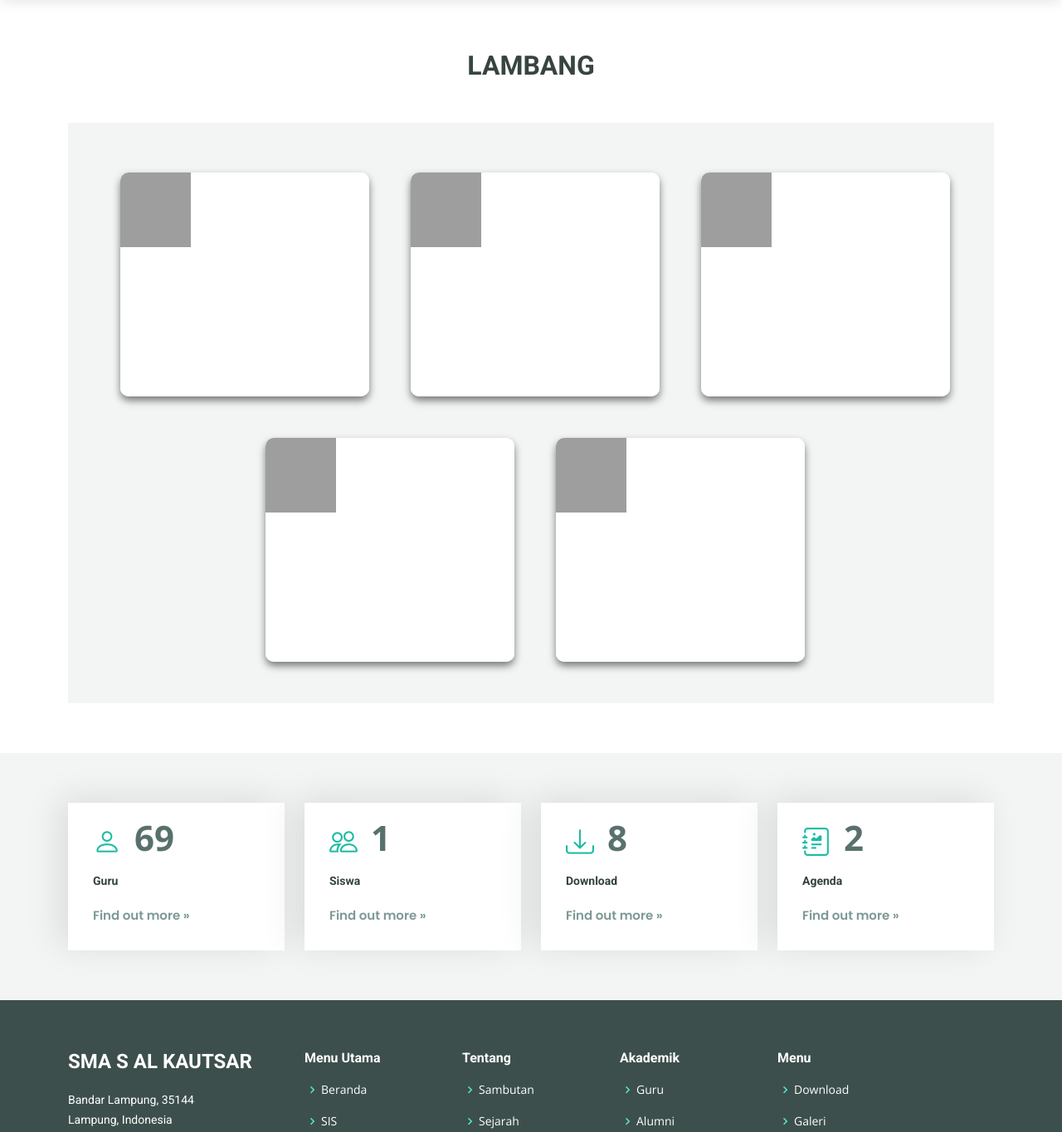
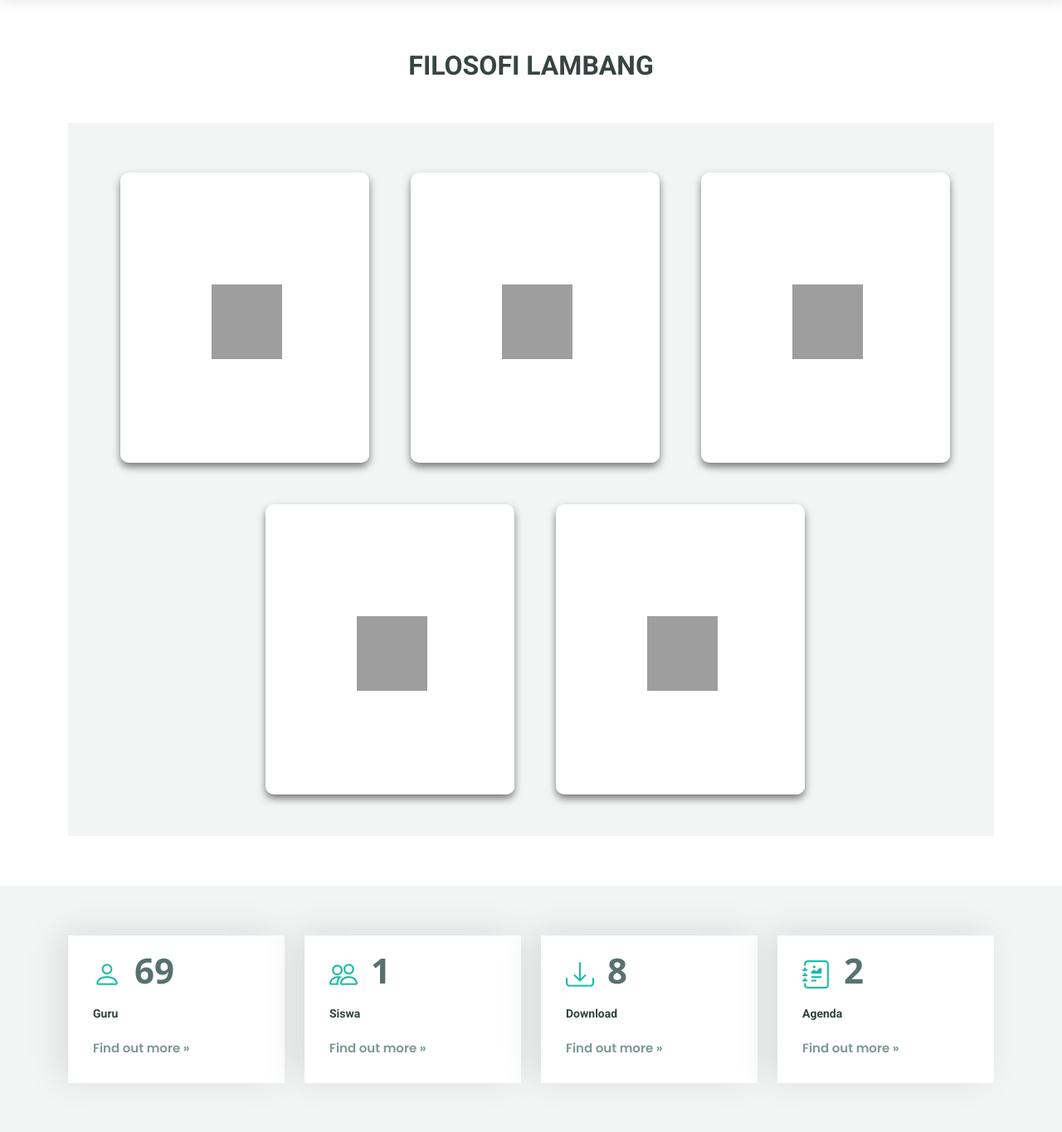
Before and after one commit to magiuz/project-aka, a CodeIgniter app: page /project-aka/index.php/lambang/index in a window 1280 px wide. Shown: the part 70-1435 px from the top of the page at 83% size. Run offline with CodeIgniter, Linux system fonts and the light colour scheme; data comes from the database, SQL or seed files in the repository; some libraries are stand-ins or nearby versions; grey boxes are pictures that could not be loaded.

Commit message:
lambang fix

```diff
--- a/application/views/depan/v_lambang.php
+++ b/application/views/depan/v_lambang.php
@@ -68,15 +68,13 @@
             width: calc(400px - 30px);
             height: calc(300px - 30px);
             max-width: 300px;
-
+            height: 350px;
             background: #fff;
             float: left;
             margin: 15px;
             box-sizing: border-box;
             overflow: hidden;
             border-radius: 10px;
-
-
 
             margin: 30px 20px 20px 30px;
             padding: 20px 15px;
@@ -88,8 +86,8 @@
 
         .container1 .box .image {
             position: absolute;
-            top: 0;
-            left: 0;
+            top: 135px;
+            left: calc(50% - 40px);
             width: 100%;
             height: 100%;
             background-color: #fff;
@@ -111,58 +109,68 @@
             top: 50%;
             left: 50%;
             transform: translate(-50%, -50%);
-            font-size: 100px;
             transition: 0.5s;
         }
 
-        /* .container1 .box:hover .image .img {
-
-        } */
+        .container1 .box:hover .image .img {}
 
         .container1 .box .content {
             position: absolute;
-            top: 100px;
+            top: 100%;
             height: calc(100% - 100px);
             text-align: center;
             padding: 20px;
             box-sizing: border-box;
             transition: 0.5s;
+            opacity: 0;
+        }
+
+        .container1 .box:hover .content {
+            top: 100px;
+            opacity: 1;
         }
 
         .container1 .box .content h3 {
             margin: 0 0 10px;
             padding: 0;
             color: #000;
-            font-size: 24px;
+            font-size: 20px;
         }
 
         .container1 .box .content p {
             margin: 0;
             padding: 0;
             color: #000;
-            font-size: 18px;
+            font-size: 16px;
         }
+
+        /* .container1 .box:nth-child(1) .image {
+            background: #f2f5f4;
+        }
+
+        .container1 .box:nth-child(1) {
+            background: #fff;
+        } */
     </style>
 
     <section class="blog-wrap">
         <div class="container">
             <div class="section-title">
-                <h2>Lambang</h2>
+                <h2>Filosofi Lambang</h2>
             </div>
 
             <div class="container1">
 
                 <div class="box">
-                <h3>Bentuk Umum</h3>
-                        <p>Bentuk umum seperti huruf alif, hal ini
-                            mengandung arti bahwa Al-Kautsar ingin menjadi
-                            yang nomor satu.
-                        </p>
                     <div class="image">
                         <img src="theme/images/lambangalif.png" width="85px" height="90px">
                     </div>
                     <div class="content">
-
+                        <h3>Huruf Alif</h3>
+                        <p>Bentuk umum seperti huruf alif, hal ini
+                            mengandung arti bahwa Al-Kautsar ingin menjadi
+                            yang nomor satu
+                        </p>
                     </div>
 
                 </div>
@@ -172,10 +180,11 @@
                         <img src="theme/images/tulisanalkautsar.png" width="85px" height="90px">
                     </div>
                     <div class="content">
-                        <h3>Bentuk Umum</h3>
-                        <p>Bentuk umum seperti huruf alif, hal ini
-                            mengandung arti bahwa Al-Kautsar ingin menjadi
-                            yang nomor satu.
+                        <h3>Huruf Arab Al-Kautsar</h3>
+                        <p>Tulisan Al-Kautsar dengan huruf Arab yang
+                            saling berhadapan seperti pintu gerbang
+                            melambangkan bahwa Al-Kautsar merupakan
+                            pintu gerbang untuk mendapatkan nikmat
                         </p>
                     </div>
 
@@ -186,13 +195,10 @@
                         <img src="theme/images/bintangbersudut.png" width="85px" height="90px">
                     </div>
                     <div class="content">
-                        <h3>Bentuk Umum</h3>
-                        <p>Bentuk umum seperti huruf alif, hal ini
-                            mengandung arti bahwa Al-Kautsar ingin menjadi
-                            yang nomor satu.
+                        <h3>Bintang Bersudut Lima</h3>
+                        <p>Bintang bersudut lima melambangkan keislaman (rukun islam) dan nasionalisme (Pancasila)
                         </p>
                     </div>
-
                 </div>
 
                 <div class="box">
@@ -200,10 +206,9 @@
                         <img src="theme/images/alquaranterbuka.png" width="85px" height="90px">
                     </div>
                     <div class="content">
-                        <h3>Bentuk Umum</h3>
-                        <p>Bentuk umum seperti huruf alif, hal ini
-                            mengandung arti bahwa Al-Kautsar ingin menjadi
-                            yang nomor satu.
+                        <h3>Al-Qur'an</h3>
+                        <p>Al-quran yang terbuka melambangkan sumber
+                            ilmu pengetahuan, salah satu kegiatan Yayasan.
                         </p>
                     </div>
 
@@ -214,8 +219,10 @@
                         <img src="theme/images/warnadasar.png" width="85px" height="90px">
                     </div>
                     <div class="content">
-                        <h3>Bentuk Umum</h3>
-                        <p>Warna dasar Kuning melambangkan sifat transparan dan percaya diri. Warna tulisan Biru melambangkan kewibawaan dan derajat yang tinggi.
+                        <h3>Warna Kuning</h3>
+                        <p>Warna dasar Kuning melambangkan sifat transparan dan
+                            percaya diri.
+                            Warna tulisan Biru melambangkan kewibawaan dan derajat yang tinggi.
                         </p>
                     </div>
 
```
